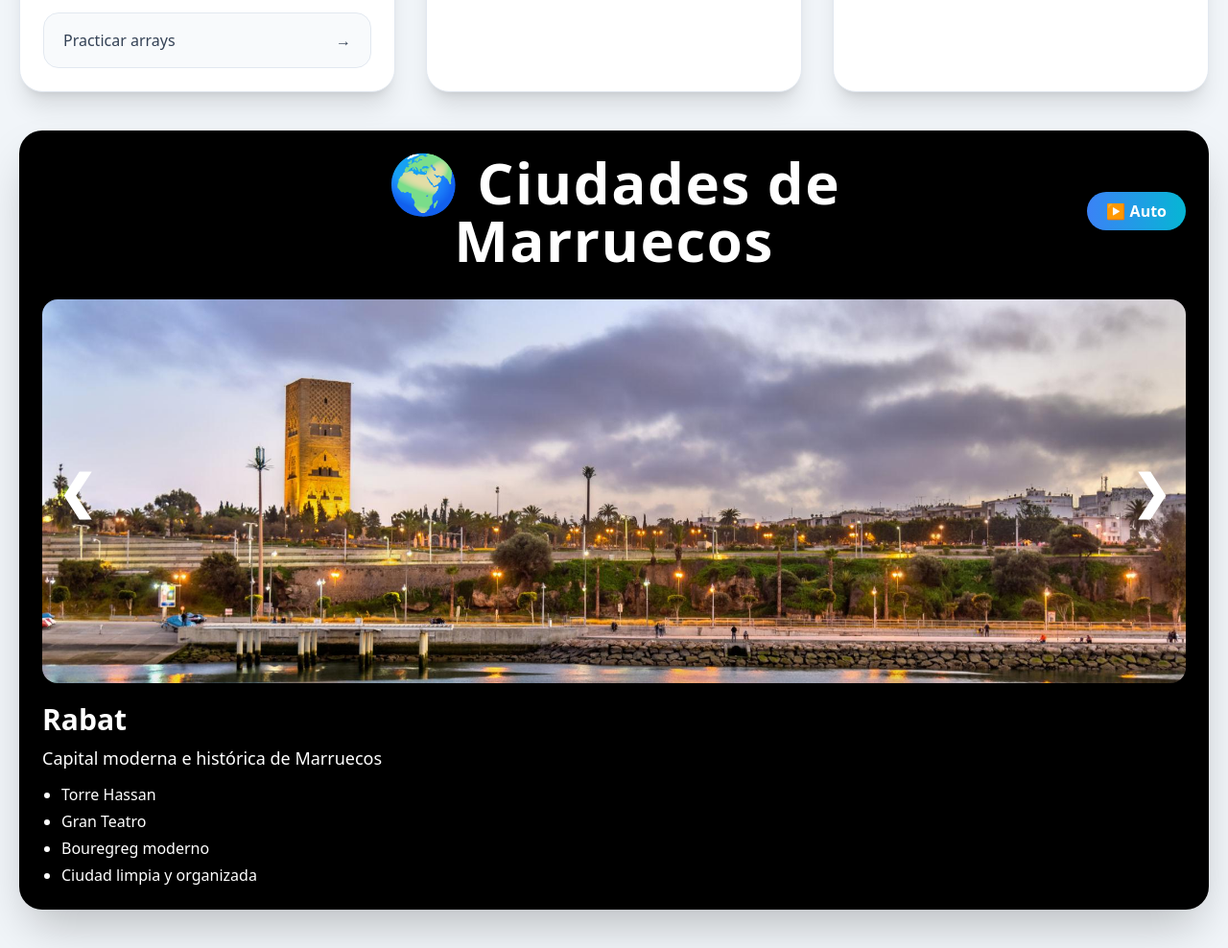
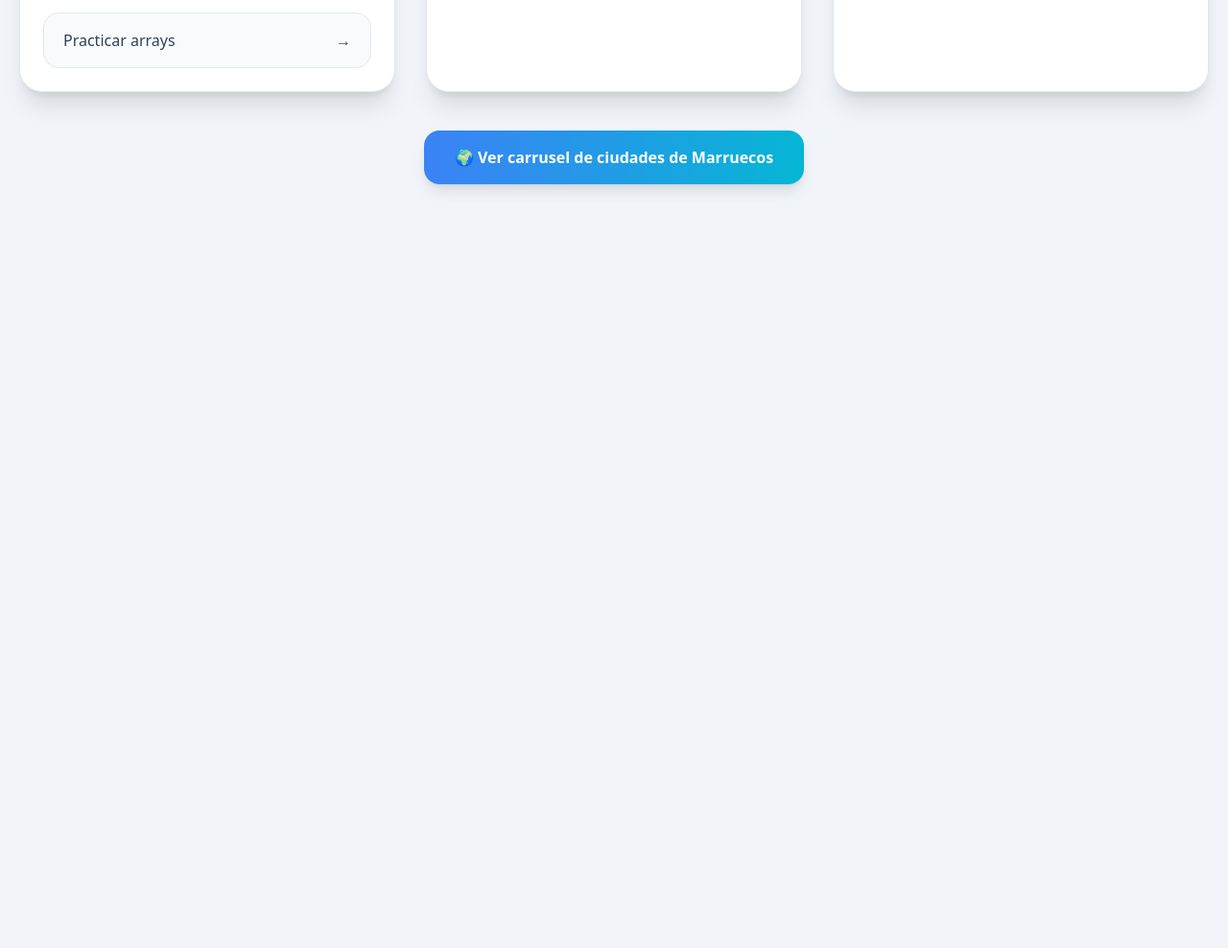
Before and after one commit to MohammedZakhbat/dashbord_JavaScript, a website: page index.html in a window 1280 px wide. Shown: the part 646-1634 px from the top of the page at 96% size. After the commit the page ends 878 px from the top, so only its background shows below. Drawn offline with Linux system fonts and the light colour scheme.

Commit message:
separer carrusel du proyecto

```diff
--- a/app.js
+++ /dev/null
@@ -1,212 +0,0 @@
-const ciudades = [
-
-  {
-    "nombre": "Rabat",
-    "descripcion": "Capital moderna e histórica de Marruecos",
-    "imagen": "./img/rabat_hassan.jfif",
-    "caracteristicas": [
-      "Torre Hassan",
-      "Gran Teatro",
-      "Bouregreg moderno",
-      "Ciudad limpia y organizada"
-    ]
-  },
-  {
-    "nombre": "Tánger",
-    "descripcion": "Ciudad entre el Atlántico y el Mediterráneo",
-    "imagen": "./img/marina_tanger.jfif",
-    "caracteristicas": [
-      "Puerto moderno",
-      "Mar Mediterráneo",
-      "Kasbah histórica",
-      "Vista panorámica"
-    ]
-  },
-  {
-    "nombre": "Ifrane",
-    "descripcion": "La pequeña Suiza de Marruecos",
-    "imagen": "./img/ifrane.jfif",
-    "caracteristicas": [
-      "Nieve en invierno",
-      "Arquitectura alpina",
-      "Bosques de cedros",
-      "Ciudad limpia"
-    ]
-  },
-  {
-    "nombre": "Marrakech",
-    "descripcion": "La ciudad roja y turística",
-    "imagen": "./img/marrakech.jfif",
-    "caracteristicas": [
-      "Jemaa el-Fna",
-      "Medina roja",
-      "Guéliz moderno",
-      "Palmeral"
-    ]
-  },
-
-  {
-    "nombre": "Chefchaouen",
-    "descripcion": "La ciudad azul de Marruecos",
-    "imagen": "./img/chefchaouen.jfif",
-    "caracteristicas": [
-      "Casas azules",
-      "Montañas del Rif",
-      "Ciudad tranquila",
-      "Turismo fotográfico"
-    ]
-  },
-  {
-    "nombre": "Agadir",
-    "descripcion": "Ciudad costera moderna",
-    "imagen": "./img/agadir.jfif",
-    "caracteristicas": [
-      "Gran playa",
-      "Marina moderna",
-      "Clima suave",
-      "Turismo de playa"
-    ]
-  },
-  {
-    "nombre": "Merzouga",
-    "descripcion": "Puerta del desierto del Sahara",
-    "imagen": "./img/marzouga.png",
-    "caracteristicas": [
-      "Dunas del Erg Chebbi",
-      "Camellos",
-      "Atardecer en el desierto",
-      "Noche estrellada"
-    ]
-  },
-  {
-    "nombre": "Dajla",
-    "descripcion": "Entre desierto y océano",
-    "imagen": "./img/dakhla.png",
-    "caracteristicas": [
-      "Laguna turquesa",
-      "Kitesurf de nivel mundial",
-      "Desierto y mar",
-      "Naturaleza salvaje"
-    ]
-  },
-  {
-    "nombre": "Ouzoud",
-    "descripcion": "Las cascadas más grandes de Marruecos",
-    "imagen": "./img/ouzoud.webp",
-    "caracteristicas": [
-      "Cascadas",
-      "Monos macacos",
-      "Montañas del Atlas",
-      "Naturaleza verde"
-    ]
-  },
-  {
-    "nombre": "Fez",
-    "descripcion": "Capital espiritual y cultural",
-    "imagen": "./img/fes.jpg",
-    "caracteristicas": [
-      "Medina antigua",
-      "Curtidurías",
-      "Arquitectura histórica",
-      "UNESCO"
-    ]
-  }
-
-]
-
-let currentIndex = 0
-
-const carouselImage = document.getElementById("carouselImage")
-const carouselTitle = document.getElementById("carouselTitle")
-const carouselDescription = document.getElementById("carouselDescription")
-const carouselFeatures = document.getElementById("carouselFeatures")
-
-const prevBtn = document.getElementById("prevBtn")
-const nextBtn = document.getElementById("nextBtn")
-
-function showSlide(index) {
-
-  const ciudad = ciudades[index]
-
-  carouselImage.src = ciudad.imagen
-  carouselImage.alt = ciudad.nombre
-
-  carouselTitle.textContent = ciudad.nombre
-
-  carouselDescription.textContent = ciudad.descripcion
-
-  carouselFeatures.innerHTML = ""
-
-  ciudad.caracteristicas.forEach(caracteristica => {
-
-    const li = document.createElement("li")
-
-    li.innerHTML =  caracteristica
-
-    carouselFeatures.appendChild(li)
-
-  })
-
-}
-
-nextBtn.addEventListener("click", () => {
-
-  currentIndex++
-
-  if (currentIndex >= ciudades.length) {
-    currentIndex = 0
-  }
-
-  showSlide(currentIndex)
-
-})
-
-prevBtn.addEventListener("click", () => {
-
-  currentIndex--
-
-  if (currentIndex < 0) {
-    currentIndex = ciudades.length - 1
-  }
-
-  showSlide(currentIndex)
-
-})
-
-showSlide(currentIndex)
-let autoPlay = false
-let intervalId = null
-
-const autoPlayBtn = document.getElementById("autoPlayBtn")
-
-autoPlayBtn.addEventListener("click", () => {
-
-  if (!autoPlay) {
-
-    autoPlay = true
-
-    autoPlayBtn.textContent = "⏸ Stop"
-
-    intervalId = setInterval(() => {
-
-      currentIndex++
-
-      if (currentIndex >= ciudades.length) {
-        currentIndex = 0
-      }
-
-      showSlide(currentIndex)
-
-    }, 3000)
-
-  } else {
-
-    autoPlay = false
-
-    autoPlayBtn.textContent = "▶ Auto"
-
-    clearInterval(intervalId)
-
-  }
-
-})
--- a/index.html
+++ b/index.html
@@ -441,63 +441,18 @@
 
         </section>
 
-        <section class="mt-10 bg-black rounded-3xl p-6 shadow-2xl">
-
-            <div class="grid grid-cols-[1fr_2fr_1fr] items-center mb-8">
-
-                <div></div>
-               <h1 class="text-5xl md:text-6xl font-extrabold text-white tracking-wide text-center">
-    🌍 Ciudades de Marruecos
-</h1>
-
-                <div class="flex justify-end">
-        <button
-            id="autoPlayBtn"
-            class="bg-gradient-to-r from-blue-500 to-cyan-500 hover:scale-105 transition duration-300 text-white font-bold px-5 py-2 rounded-full shadow-lg"
-        >
-            ▶ Auto
-        </button>
-    </div>
-
-            </div>
-
-            <div class="relative">
-
-                <img id="carouselImage" src="" alt=""
-                    class="w-full h-[400px] object-cover rounded-2xl transition-all duration-700">
-
-                <button id="prevBtn" class="absolute left-4 top-1/2 -translate-y-1/2 text-white text-5xl font-bold">
-
-                    ❮
-
-                </button>
-
-                <button id="nextBtn" class="absolute right-4 top-1/2 -translate-y-1/2 text-white text-5xl font-bold">
-
-                    ❯
-
-                </button>
-
-            </div>
-
-            <div class="text-white mt-5">
-
-                <h2 id="carouselTitle" class="text-3xl font-bold mb-2">
-                </h2>
-
-                <p id="carouselDescription" class="text-lg mb-3">
-                </p>
-
-                <ul id="carouselFeatures" class="space-y-1 text-base list-disc ml-5">
-                </ul>
-
-            </div>
-
-        </section>
+        <section class="mt-10 text-center">
+    <a
+        href="https://mohammedzakhbat.github.io/carrusel/"
+        target="_blank"
+        class="inline-block bg-gradient-to-r from-blue-500 to-cyan-500 text-white font-bold px-8 py-4 rounded-2xl shadow-lg hover:scale-105 transition"
+    >
+        🌍 Ver carrusel de ciudades de Marruecos
+    </a>
+</section>
 
     </main>
 
-    <script src="app.js"></script>
 
 </body>
 
```
Also changed, not shown: output.css.
